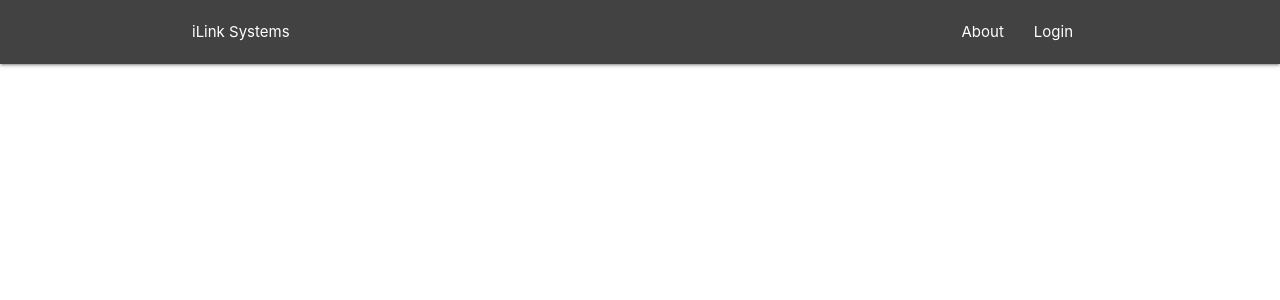
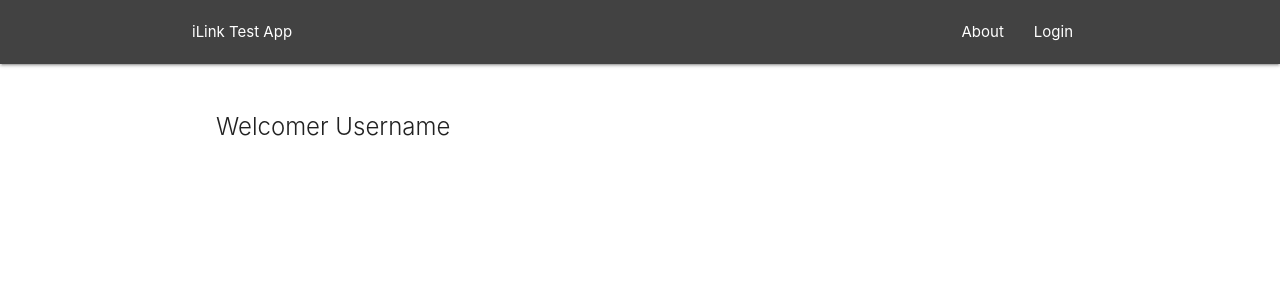
Before and after one commit to azamatbekmurat/userLoginTestApp, a React (Create React App) app: page /welcome in a window 1280 px wide. Shown: the top 300 px of the page. Built offline with nearby package versions, Linux system fonts and the light colour scheme.

Commit message:
add welcomeUser component that salutes for successful login

```diff
--- a/src/App.js
+++ b/src/App.js
@@ -2,6 +2,7 @@ import React, { Component } from "react";
 import { BrowserRouter, Switch, Route } from "react-router-dom";
 import Navbar from "./components/Navbar";
 import Login from "./components/Login";
+import WelcomeUser from "./components/WelcomeUser";
 
 class App extends Component {
   render() {
@@ -12,6 +13,7 @@ class App extends Component {
           <Switch>
             <Route exact path="/" />
             <Route path="/login" component={Login} />
+            <Route path="/welcome" component={WelcomeUser} />
           </Switch>
         </div>
       </BrowserRouter>
--- a/src/components/Navbar.jsx
+++ b/src/components/Navbar.jsx
@@ -6,7 +6,7 @@ const Navbar = () => {
     <nav className="nav-wrapper grey darken-3">
       <div className="container">
         <Link to="/" className="brand=logo">
-          iLink Systems
+          iLink Test App
         </Link>
         <ul className="right">
           <li>
--- /dev/null
+++ b/src/components/WelcomeUser.jsx
@@ -0,0 +1,15 @@
+import React from "react";
+
+const WelcomeUser = () => {
+  return (
+    <div className="container section project-details">
+      <div className="card z-depth-0">
+        <div className="card-content">
+          <span className="card-title">Welcomer Username</span>
+        </div>
+      </div>
+    </div>
+  );
+};
+
+export default WelcomeUser;
```
